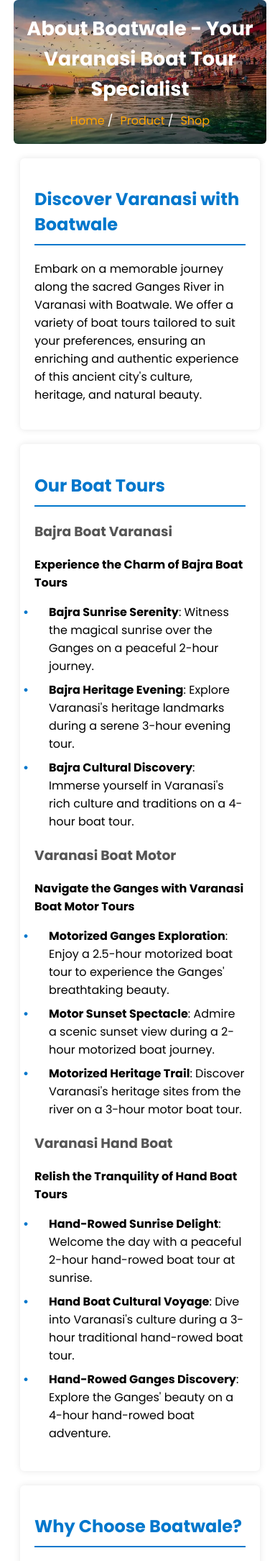
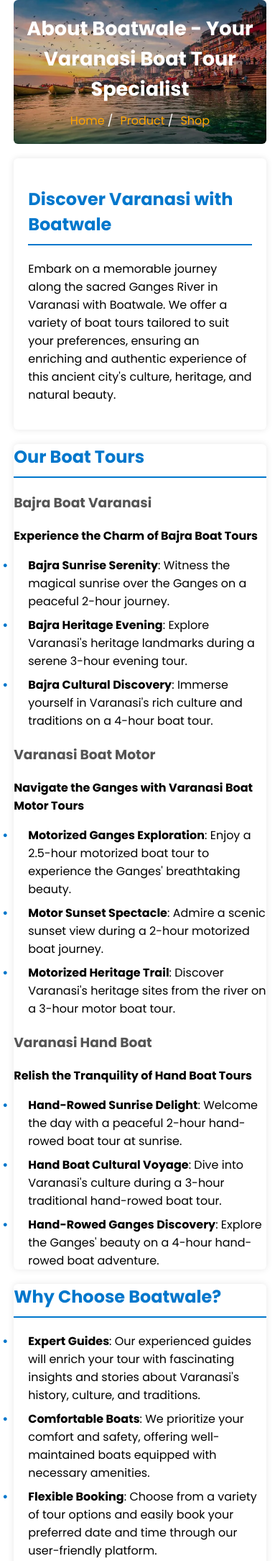
Before and after one commit to abhishekdubey1412/travel_agency, a Django app: page /about-us/ in a window 390 px wide. Shown: the part 76-2245 px from the top of the page at 72% size. Run offline with Django 5.2, Linux system fonts and the light colour scheme.

Commit message:
changes in css

```diff
--- a/static/css/about.css
+++ b/static/css/about.css
@@ -1,9 +1,13 @@
 .content-section {
     background-color: #ffffff;
-    padding: 20px;
-    margin: 20px;
+    margin: 20px auto;
     border-radius: 6px;
     box-shadow: 0 0 10px rgba(0, 0, 0, 0.1);
+    width: 80%;
+}
+
+.about-content{
+    padding: 20px;
 }
 
 .section-title {
@@ -53,3 +57,9 @@
 .link:hover {
     text-decoration: underline;
 }
+
+@media screen and (max-width: 1249px) {
+    .content-section {
+        width: 94%;
+    }
+}
--- a/templates/about.html
+++ b/templates/about.html
@@ -7,8 +7,10 @@
 {% block content %}
     {% include "hero.html" %}
     <section class="content-section">
-        <h2 class="section-title">Discover Varanasi with Boatwale</h2>
-        <p>Embark on a memorable journey along the sacred Ganges River in Varanasi with Boatwale. We offer a variety of boat tours tailored to suit your preferences, ensuring an enriching and authentic experience of this ancient city's culture, heritage, and natural beauty.</p>
+        <div class="about-content">
+            <h2 class="section-title">Discover Varanasi with Boatwale</h2>
+            <p>Embark on a memorable journey along the sacred Ganges River in Varanasi with Boatwale. We offer a variety of boat tours tailored to suit your preferences, ensuring an enriching and authentic experience of this ancient city's culture, heritage, and natural beauty.</p>
+        </div>
     </section>
 
     <section class="content-section">
```
